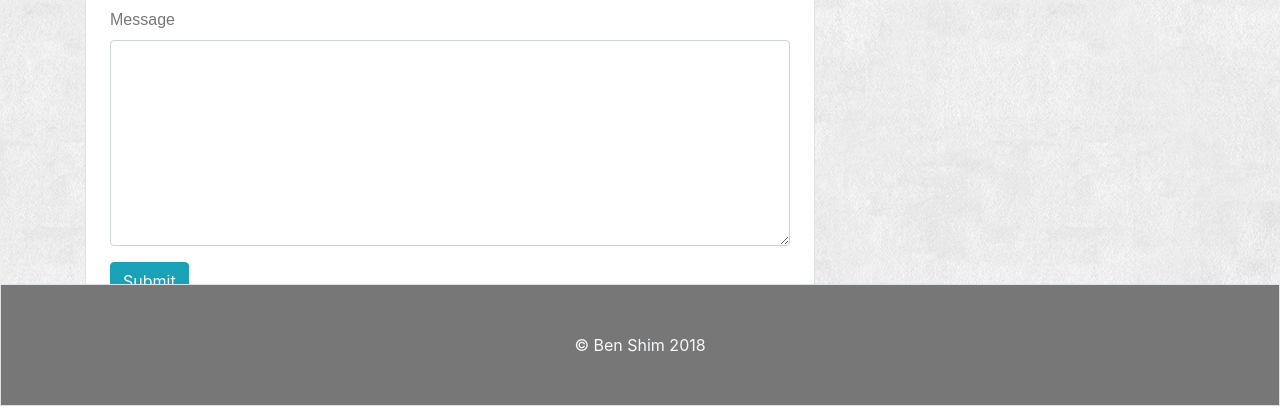
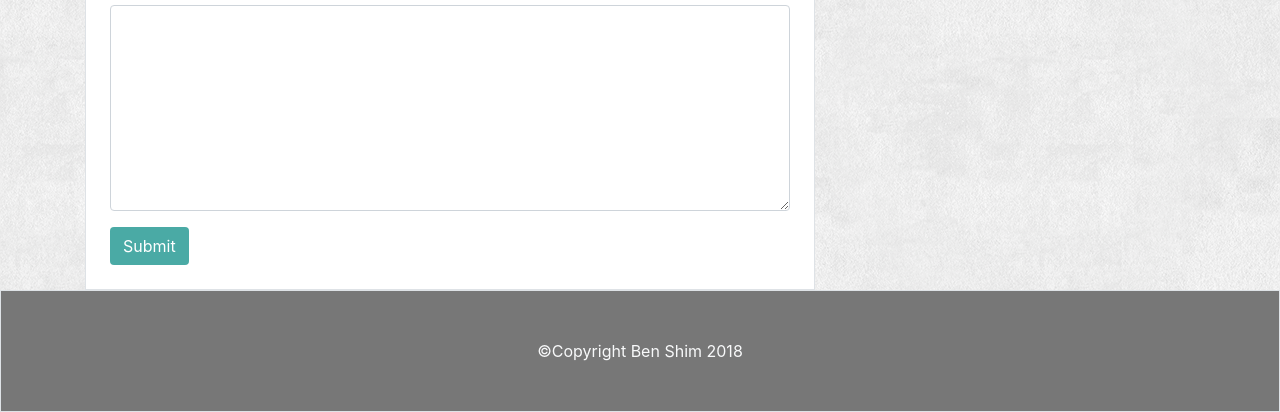
Before and after one commit to benjaminhshim/Bootstrap-Portfolio, a plain HTML site: page contact.html in a window 1280 px wide. Shown: the part 394-806 px from the top of the page. Drawn offline with nearby package versions, Linux system fonts and the light colour scheme.

Commit message:
Fixed sticky footer

```diff
--- a/assets/css/style.css
+++ b/assets/css/style.css
@@ -1,6 +1,6 @@
 .content {
     background: url("../images/extra_clean_paper.png");
-    height: calc(100vh - 114px);
+    min-height: calc(100vh - 122px);
 }
 
 header {
@@ -51,3 +51,8 @@ h2 {
 footer {
     background: #777777;
 }
+
+button {
+    background-color: #4aaaa5;
+    color: white;
+}
--- a/contact.html
+++ b/contact.html
@@ -8,7 +8,7 @@
     </head>
     <body>
 
-        <header class="sticky-top bg-white py-0">
+        <header class="fixed-top bg-white py-0">
                 <nav class="navbar navbar-expand-lg navbar-light border-bottom py-0">
                     <div class="container">
                         <h1 class="border py-3 px-5 my-auto <!--bg-info--> text-white">Ben Shim</h1>
@@ -30,7 +30,7 @@
         </header>
 
         <div class="content">
-            <div class="container">
+            <div class="container pt-5">
                 <section class="pt-5">
                     <div class="row">
 
@@ -52,7 +52,7 @@
                                         <label for="exampleFormControlTextarea1">Message</label>
                                         <textarea class="form-control" id="exampleFormControlTextarea1" rows="8"></textarea>
                                     </div>
-                                    <button type="submit" class="btn btn-info">Submit</button>
+                                    <button type="submit" class="btn <!--btn-info-->">Submit</button>
                                     </form>
                             </article>
                         </div>
@@ -75,8 +75,8 @@
         </div>
 
 
-            <footer class="fixed-bottom text-center border p-5 <!--bg-secondary--> text-light">
-                &copy; Ben Shim 2018
+            <footer class="<!--fixed-bottom--> text-center border p-5 <!--bg-secondary--> text-light">
+                &copy;Copyright Ben Shim 2018
             </footer>
 
         <script src="https://code.jquery.com/jquery-3.2.1.slim.min.js" integrity="sha384-KJ3o2DKtIkvYIK3UENzmM7KCkRr/rE9/Qpg6aAZGJwFDMVNA/GpGFF93hXpG5KkN" crossorigin="anonymous"></script>
```
Also changed, not shown: index.html (+4 -4 lines), portfolio.html (+4 -4 lines).
